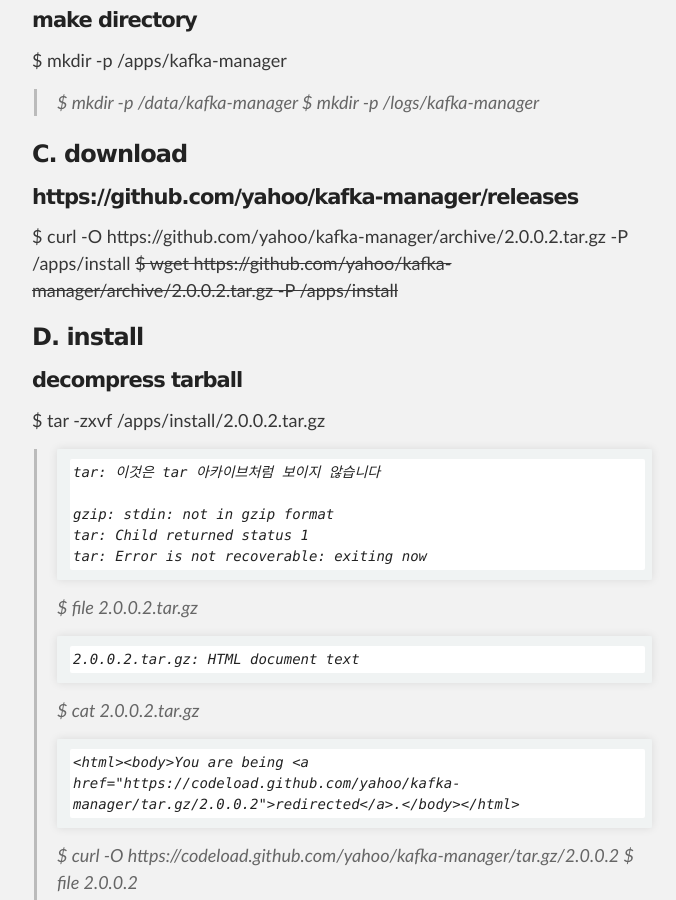
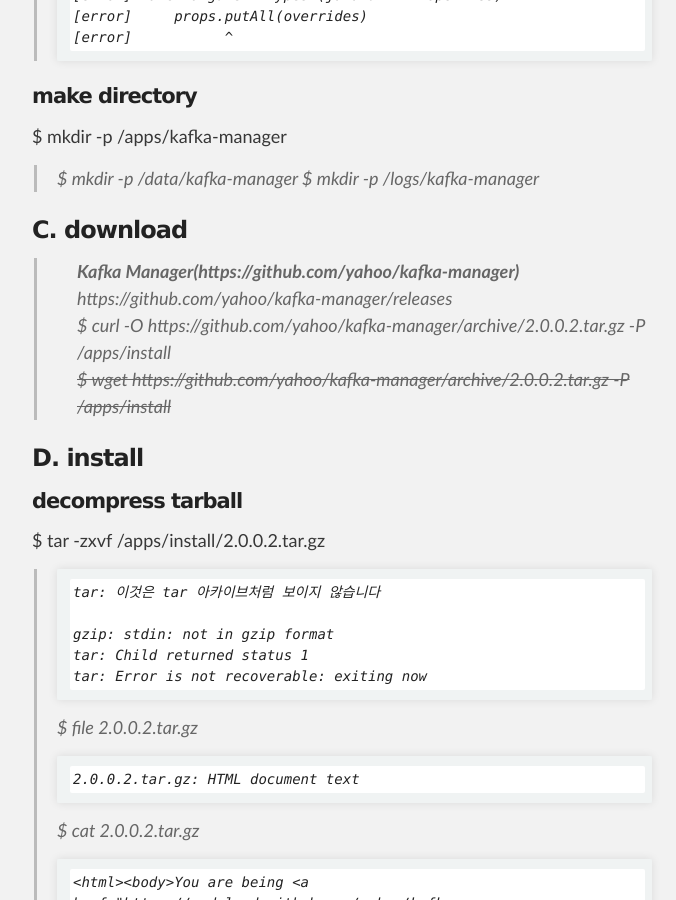
Before and after one commit to unlimited9/unlimited9.github.com, a Jekyll site: the page built from reference.notes/TA/apache.kafka/install.n.setup.kafka.manager.md, in a window 1280 px wide and 900 px high, scrolled down 2215 px. Shown: the whole window, without its empty margins (298-974 px from the left). Built offline with Jekyll 4.4.1, drawn with Linux system fonts in a browser that asks for light colours; our own code applies the rules of GitHub Pages for plain Markdown files.

Commit message:
Update and rename install.n.setup.script.md to install.n.setup.kafka.manager.md

```diff
--- a/reference.notes/TA/apache.kafka/install.n.setup.script.md
+++ b/reference.notes/TA/apache.kafka/install.n.setup.kafka.manager.md
@@ -1,4 +1,4 @@
-Install and setup : kafka manager
+# Install and setup : kafka manager
 
 >Created 월요일 04 12월 2017
 A tool for managing Apache Kafka.
@@ -81,8 +81,8 @@ $ mkdir -p /apps/kafka-manager
 $ mkdir -p /logs/kafka-manager
 
 ### C. download
-
-#### https://github.com/yahoo/kafka-manager/releases
+>Kafka Manager(https://github.com/yahoo/kafka-manager)
+> : https://github.com/yahoo/kafka-manager/releases
 $ curl -O https://github.com/yahoo/kafka-manager/archive/2.0.0.2.tar.gz -P /apps/install
 ~~$ wget https://github.com/yahoo/kafka-manager/archive/2.0.0.2.tar.gz -P /apps/install~~
 
```
